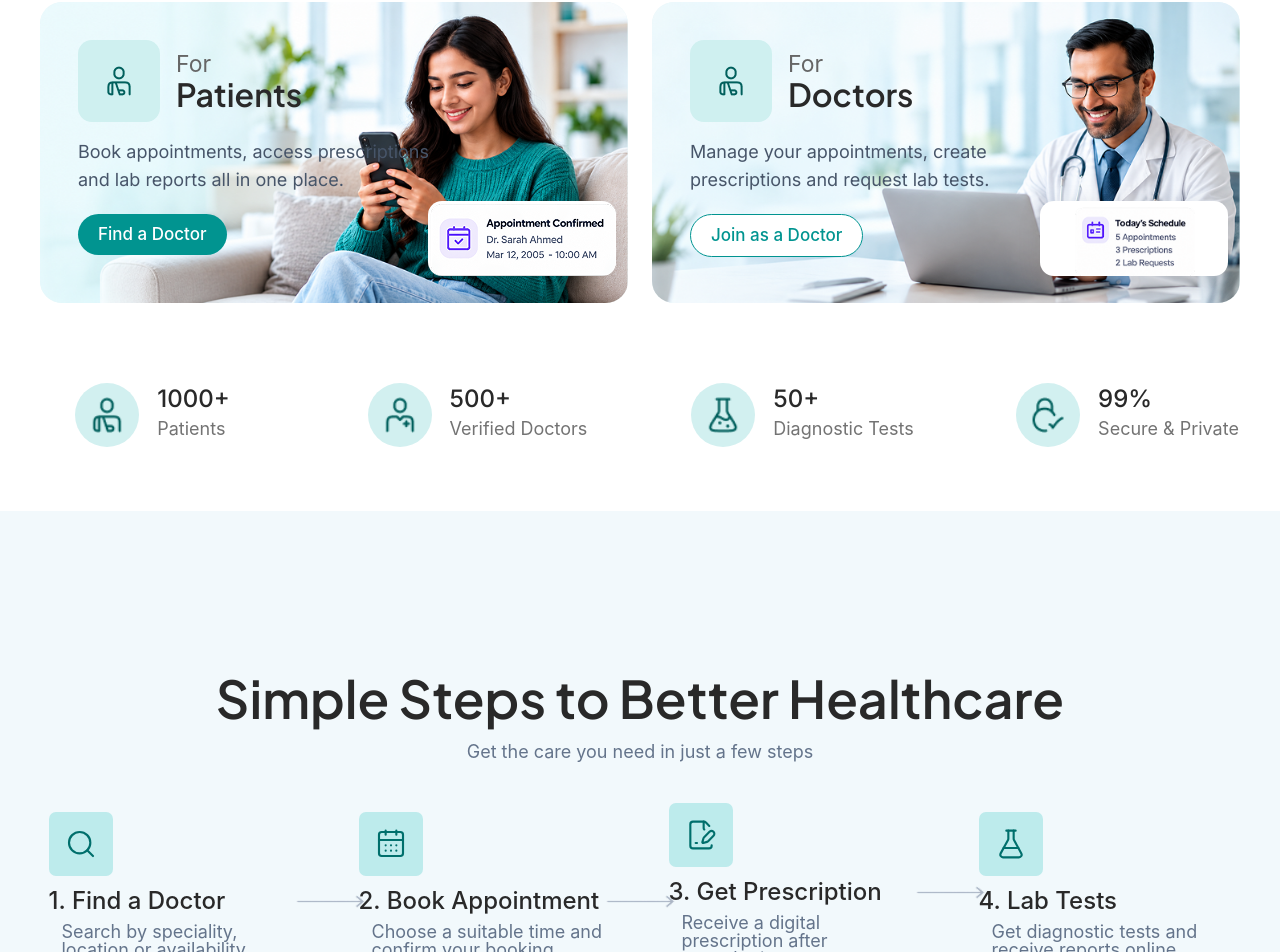
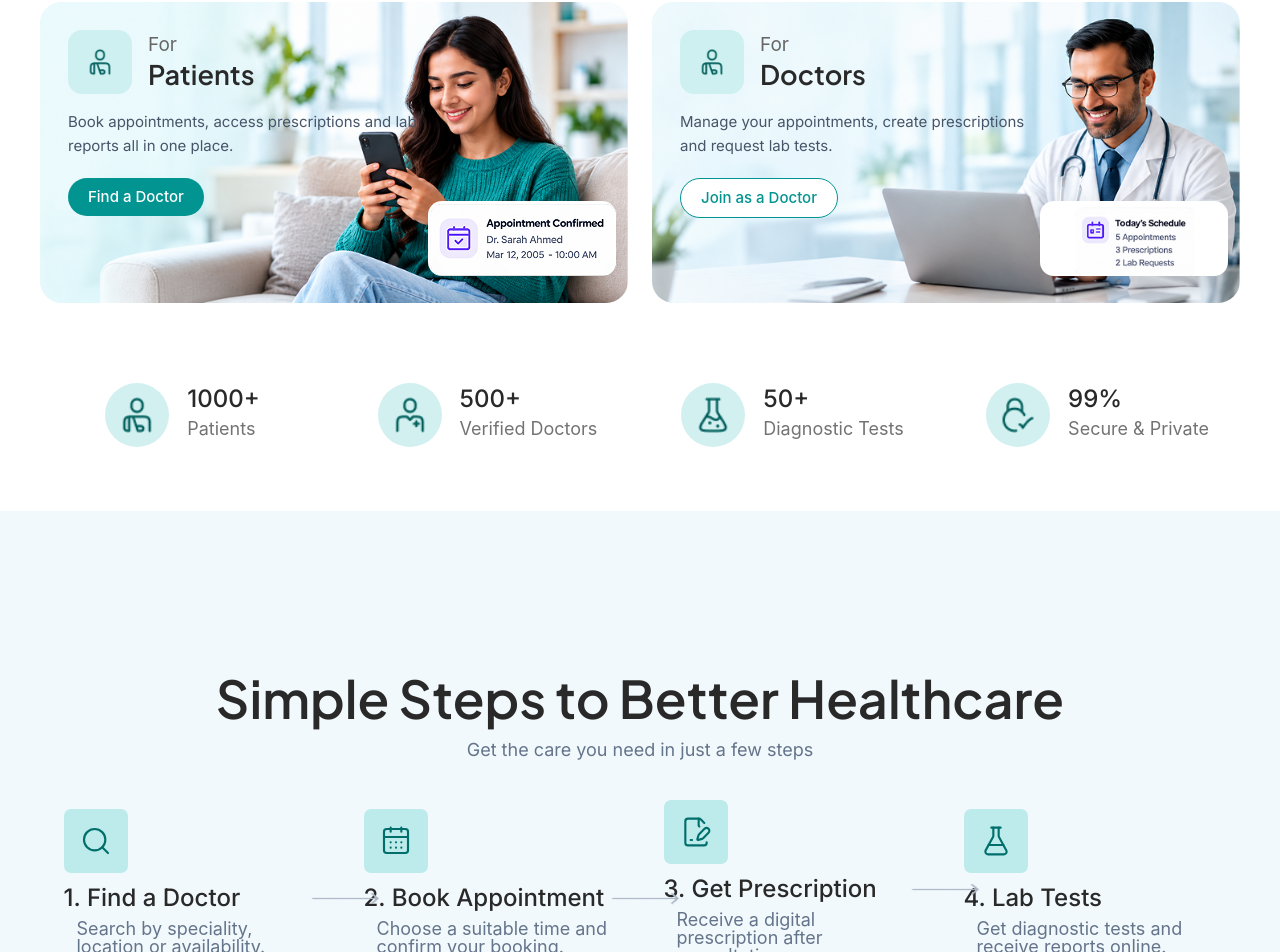
Before and after one commit to devjahid1/krafti_Health, a React (Vite) app: page / in a window 1280 px wide. Shown: the part 1662-2614 px from the top of the page. Built offline with nearby package versions, Linux system fonts and the light colour scheme.

Commit message:
zdgdxsddfsd

```diff
--- a/src/Components/Doctors_Components/DoctorFeatures.jsx
+++ b/src/Components/Doctors_Components/DoctorFeatures.jsx
@@ -39,7 +39,7 @@ const features = [
 
 const DoctorFeatures = () => {
   return (
-    <section className="w-full bg-white px-5 py-[50px] sm:px-8 sm:py-[60px] md:py-[65px] lg:px-10 lg:py-[100px]">
+    <section className="relative z-0 w-full bg-white px-5 py-[50px] sm:px-8 sm:py-[60px] md:py-[65px] lg:px-10 lg:py-[100px]">
       <div className="mx-auto w-full max-w-[1450px]">
 
         {/* Section Heading */}
@@ -55,7 +55,7 @@ const DoctorFeatures = () => {
         </div>
 
         {/* Feature Cards */}
-        <div className="mx-auto grid h-[321px] w-full max-w-[1920px] grid-cols-1 gap-4 sm:grid-cols-2 lg:grid-cols-4 lg:gap-[10px] xl:gap-[12px]">
+        <div className="mx-auto grid h-auto w-full max-w-[1920px] grid-cols-1 gap-4 sm:grid-cols-2 lg:h-[321px] lg:grid-cols-4 lg:gap-[10px] xl:gap-[12px]">
 
           {features.map((feature) => {
             const Icon = feature.icon;
@@ -63,7 +63,7 @@ const DoctorFeatures = () => {
             return (
               <div
                 key={feature.id}
-                className="flex min-h-[190px] w-full flex-col rounded-[10px] border border-[#E7EFF1] bg-[#FCFDFD] p-[18px] transition-shadow duration-300 hover:shadow-[0_5px_20px_rgba(0,0,0,0.05)] sm:min-h-[205px] sm:p-[20px] lg:min-h-[210px] lg:p-[14px] xl:p-[32px]"
+                className="flex min-h-[190px] w-full flex-col rounded-[10px] border border-[#E7EFF1] bg-[#FCFDFD] p-[18px] transition-shadow duration-300 hover:shadow-[0_5px_20px_rgba(0,0,0,0.05)] sm:min-h-[205px] sm:p-[20px] lg:min-h-0 lg:p-[14px] xl:p-[32px]"
               >
                 {/* Icon */}
                 <div className="mb-[12px] flex h-[64px] w-[64px] shrink-0 items-center justify-center rounded-[6px] bg-[#E1F6F5] text-[#008F89] sm:h-[38px] sm:w-[38px]">
--- a/src/Components/Home_Components/PatientDoctorSection.jsx.jsx
+++ b/src/Components/Home_Components/PatientDoctorSection.jsx.jsx
@@ -1,3 +1,4 @@
+
 import ps1 from "../../assets/HomeImg/ps1.png";
 import ds1 from "../../assets/HomeImg/ds1.png";
 
@@ -36,11 +37,17 @@ const sections = [
 const PatientDoctorSection = () => {
   return (
     <section className="w-full px-5 py-10 md:px-8 lg:px-10">
-      <div className="mx-auto grid w-full max-w-[1463px] grid-cols-1 gap-6 lg:grid-cols-2">
+      <div className="mx-auto grid w-full max-w-[1463px] grid-cols-1 gap-6 lg:grid-cols-2 lg:gap-5 xl:gap-6">
+
         {sections.map((item) => (
           <div
             key={item.id}
-            className="relative isolate aspect-[199/102] max-h-[375px] w-full overflow-hidden rounded-[22px] bg-[#EAF8FA]"
+            className="
+              relative isolate min-h-[250px] w-full overflow-hidden
+              rounded-[18px] bg-[#EAF8FA]
+              sm:aspect-[199/102] sm:min-h-0 sm:max-h-[375px]
+              sm:rounded-[22px]
+            "
           >
             {/* Background Image */}
             <img
@@ -49,59 +56,132 @@ const PatientDoctorSection = () => {
               className="absolute inset-0 -z-20 h-full w-full object-cover"
             />
 
-            {/* Background Overlay */}
-            <div className="absolute inset-0 -z-10" />
+            {/* Background Overlay - Mobile Only */}
+            <div className="absolute inset-0 -z-10 bg-white/65 sm:bg-transparent" />
 
             {/* Main Content */}
-            <div className="relative z-10 flex h-full flex-col items-start p-5 sm:p-7 md:p-8 lg:p-[38px]">
+            <div
+              className="
+                relative z-10 flex h-full flex-col items-start
+                p-4
+                sm:p-6
+                md:p-7
+                lg:p-6
+                xl:p-7
+                2xl:p-[38px]
+              "
+            >
               {/* Icon and Heading */}
-              <div className="flex items-center gap-4">
-                <div className="flex h-[82px] w-[82px] shrink-0 items-center justify-center rounded-[14px] bg-[#CFF0F0]">
+              <div className="flex items-center gap-3 sm:gap-4">
+
+                {/* Icon */}
+                <div
+                  className="
+                    flex h-[48px] w-[48px] shrink-0 items-center justify-center
+                    rounded-[10px] bg-[#CFF0F0]
+                    sm:h-[64px] sm:w-[64px] sm:rounded-[14px]
+                    lg:h-[58px] lg:w-[58px]
+                    xl:h-[64px] xl:w-[64px]
+                    2xl:h-[82px] 2xl:w-[82px]
+                  "
+                >
                   <img
                     src={item.icon}
                     alt=""
-                    className="h-[32px] w-[32px] object-contain"
+                    className="
+                      h-[23px] w-[23px] object-contain
+                      sm:h-[28px] sm:w-[28px]
+                      2xl:h-[32px] 2xl:w-[32px]
+                    "
                   />
                 </div>
 
+                {/* Heading */}
                 <div>
-                  <p className="text-[20px] leading-[26px] text-[#666666] md:text-[23px]">
+                  <p
+                    className="
+                      text-[14px] leading-[20px] text-[#666666]
+                      sm:text-[19px] sm:leading-[25px]
+                      lg:text-[17px]
+                      xl:text-[19px]
+                      2xl:text-[23px] 2xl:leading-[26px]
+                    "
+                  >
                     {item.label}
                   </p>
 
-                  <h2 className="text-[26px] font-semibold leading-[34px] text-[#292929] md:text-[32px] font-jakarta">
+                  <h2
+                    className="
+                      font-jakarta text-[20px] font-semibold leading-[27px]
+                      text-[#292929]
+                      sm:text-[26px] sm:leading-[34px]
+                      lg:text-[24px]
+                      xl:text-[27px]
+                      2xl:text-[32px]
+                    "
+                  >
                     {item.title}
                   </h2>
                 </div>
               </div>
 
               {/* Description */}
-              <p className="mt-4 w-[357px] max-w-full text-[18px] leading-[27px] text-[#475569] md:leading-[28px] font-inter">
+              <p
+                className="
+                  mt-3 w-[300px] max-w-full
+                  font-inter text-[12px] leading-[19px] text-[#475569]
+                  sm:mt-4 sm:w-[357px] sm:text-[16px] sm:leading-[24px]
+                  lg:text-[14px] lg:leading-[22px]
+                  xl:text-[15px] xl:leading-[24px]
+                  2xl:text-[18px] 2xl:leading-[28px]
+                "
+              >
                 {item.description}
               </p>
 
               {/* Button */}
               <button
-                className={`mt-[20px] flex items-center justify-center gap-[10px] rounded-[150px] px-[20px] py-[8px] text-[17px] font-medium transition duration-300 hover:-translate-y-1 ${
-                  item.type === "patient"
-                    ? "bg-[#019490] text-white hover:bg-[#007F7B]"
-                    : "border border-[#019490] bg-white text-[#019490] hover:bg-[#019490] hover:text-white"
-                }`}
+                className={`
+                  mt-4 flex items-center justify-center gap-[8px]
+                  rounded-[150px] px-[15px] py-[7px]
+                  text-[12px] font-medium
+                  transition duration-300 hover:-translate-y-1
+                  sm:mt-[20px] sm:gap-[10px]
+                  sm:px-[20px] sm:py-[8px] sm:text-[15px]
+                  xl:text-[15px]
+                  2xl:text-[17px]
+                  ${
+                    item.type === "patient"
+                      ? "bg-[#019490] text-white hover:bg-[#007F7B]"
+                      : "border border-[#019490] bg-white text-[#019490] hover:bg-[#019490] hover:text-white"
+                  }
+                `}
               >
                 {item.button}
               </button>
 
-              {/* Notification Image */}
-              <div className="absolute bottom-[9%] right-[2%] h-[75px] w-[188px] overflow-hidden rounded-[14px] bg-white shadow-[0_5px_25px_rgba(0,0,0,0.10)]">
+              {/* Notification Image - Hidden on Mobile */}
+              <div
+                className="
+                  absolute bottom-[9%] right-[2%]
+                  hidden h-[75px] w-[188px]
+                  overflow-hidden rounded-[14px]
+                  bg-white
+                  shadow-[0_5px_25px_rgba(0,0,0,0.10)]
+                  sm:block
+                "
+              >
                 <img
                   src={item.notification}
                   alt={`${item.title} notification`}
                   className="h-full w-full object-contain"
                 />
               </div>
+
             </div>
           </div>
         ))}
+
       </div>
     </section>
   );
--- a/src/Components/Home_Components/SimpleSteps.jsx
+++ b/src/Components/Home_Components/SimpleSteps.jsx
@@ -1,3 +1,4 @@
+
 import {
   Search,
   CalendarDays,
@@ -5,7 +6,7 @@ import {
   FlaskConical,
 } from "lucide-react";
 
-import arrow from "../../assets/HomeImg/arrow.png"
+import arrow from "../../assets/HomeImg/arrow.png";
 
 const steps = [
   {
@@ -19,7 +20,7 @@ const steps = [
     title: "Book Appointment",
     description: "Choose a suitable time and confirm your booking.",
     icon: CalendarDays,
-    },
+  },
   {
     id: 3,
     title: "Get Prescription",
@@ -36,58 +37,144 @@ const steps = [
 
 const SimpleSteps = () => {
   return (
-    <section className="mt-6 w-full h-[576px] bg-[#F2F9FC] px-5 py-[65px] md:px-10 lg:py-[75px]">
+    <section
+      className="
+        mt-6 h-auto w-full bg-[#F2F9FC]
+        px-5 py-10
+        sm:px-8 sm:py-12
+        md:px-10 md:py-[55px]
+        lg:py-[65px]
+        xl:h-[576px] xl:py-[75px]
+      "
+    >
       <div className="mx-auto w-full">
 
         {/* Section Heading */}
-        <div className="mb-[38px] text-center">
-          <h2 className="text-[28px] mt-23 font-jakarta font-semibold leading-[40px] text-[#292929] md:text-[52px] mb-5">
+        <div className="mb-8 text-center sm:mb-9 md:mb-[38px]">
+
+          <h2
+            className="
+              mt-0 mb-3
+              font-jakarta text-[23px] font-semibold leading-[1.3]
+              text-[#292929]
+              sm:text-[28px]
+              md:text-[36px] md:leading-[44px]
+              lg:text-[42px]
+              xl:mt-23 xl:mb-5 xl:text-[52px] xl:leading-[40px]
+            "
+          >
             Simple Steps to Better Healthcare
           </h2>
 
-          <p className="mt-2 text-[18px]  text-[#64748B]">
+          <p
+            className="
+              mt-2 font-inter text-[13px] leading-[21px]
+              text-[#64748B]
+              sm:text-[15px] sm:leading-[24px]
+              md:text-[16px]
+              lg:text-[17px]
+              xl:text-[18px]
+            "
+          >
             Get the care you need in just a few steps
           </p>
         </div>
 
         {/* Steps */}
-        <div className="mx-auto flex w-full flex-col items-start gap-10 sm:grid sm:grid-cols-2 lg:flex lg:flex-row lg:items-center lg:justify-around">
-
+        <div
+          className="
+            mx-auto grid w-full
+            grid-cols-1 justify-items-center
+            gap-8
+            sm:grid-cols-2 sm:gap-x-6 sm:gap-y-9
+            lg:gap-x-10 lg:gap-y-10
+            xl:flex xl:flex-row xl:items-center xl:justify-around xl:gap-0
+          "
+        >
           {steps.map((step, index) => {
             const Icon = step.icon;
 
             return (
               <div
                 key={step.id}
-                className="relative flex min-w-0 flex-col items-start px-2 lg:px-0"
+                className="
+                  relative flex w-full max-w-[300px]
+                  flex-col items-center
+                  text-center
+                  sm:max-w-[320px]
+                  xl:w-auto xl:max-w-none
+                  xl:items-start xl:px-0 xl:text-left
+                "
               >
                 {/* Icon */}
-                <div className="mb-[9px] flex h-[64px] w-[64px] shrink-0 items-center justify-center rounded-[7px] bg-[#BDEBEC] p-[16px] text-[#006F6C]">
-                  <Icon size={32} strokeWidth={1.6} />
+                <div
+                  className="
+                    mb-3 flex h-[52px] w-[52px] shrink-0
+                    items-center justify-center
+                    rounded-[7px] bg-[#BDEBEC]
+                    p-3 text-[#006F6C]
+                    sm:h-[58px] sm:w-[58px]
+                    xl:mb-[9px] xl:h-[64px] xl:w-[64px] xl:p-[16px]
+                  "
+                >
+                  <Icon
+                    size={32}
+                    strokeWidth={1.6}
+                    className="h-[25px] w-[25px] sm:h-[28px] sm:w-[28px] xl:h-8 xl:w-8"
+                  />
                 </div>
 
                 {/* Title */}
-                <h3 className="mb-[6px] whitespace-nowrap text-[24px] font-medium leading-[32px] text-[#292929]">
+                <h3
+                  className="
+                    mb-2 whitespace-normal
+                    font-inter text-[17px] font-medium leading-[24px]
+                    text-[#292929]
+                    sm:text-[19px] sm:leading-[27px]
+                    md:text-[21px]
+                    xl:mb-[6px] xl:whitespace-nowrap
+                    xl:text-[24px] xl:leading-[32px]
+                  "
+                >
                   {step.id}. {step.title}
                 </h3>
 
                 {/* Description */}
-                <p className="ml-[13px] w-[240px] max-w-[290px] text-[18px] leading-[18px] text-[#64748B]">
+                <p
+                  className="
+                    w-full max-w-[250px]
+                    text-[13px] leading-[20px]
+                    text-[#64748B]
+                    sm:text-[14px] sm:leading-[21px]
+                    md:text-[15px] md:leading-[22px]
+                    xl:ml-[13px] xl:w-[240px] xl:max-w-[290px]
+                    xl:text-[18px] xl:leading-[18px]
+                    xl:text-left
+                  "
+                >
                   {step.description}
                 </p>
 
-                {/* Arrow */}
+                {/* Arrow - Visible only from 1280px to 1535px */}
                 {index !== steps.length - 1 && (
-                  <div className="absolute lg:right-[-70px] 2xl:right-[-130px] top-[73px] z-50 hidden h-[33px] w-[83px] items-center justify-center lg:flex">
-                    <span className="text-[38px] font-bold leading-none ">
-                      <img src={arrow} alt="" />
-                    </span>
+                  <div
+                    className="
+                      absolute top-[73px] right-[-70px] z-50
+                      hidden h-[33px] w-[83px]
+                      items-center justify-center
+                      xl:flex 2xl:hidden
+                    "
+                  >
+                    <img
+                      src={arrow}
+                      alt=""
+                      className="h-full w-full object-contain"
+                    />
                   </div>
                 )}
               </div>
             );
           })}
-
         </div>
       </div>
     </section>
--- a/src/Components/Home_Components/StatisticsSection.jsx
+++ b/src/Components/Home_Components/StatisticsSection.jsx
@@ -1,3 +1,4 @@
+
 import patientIcon from "../../assets/HomeImg/stat1.png";
 import doctorIcon from "../../assets/HomeImg/stat2.png";
 import labIcon from "../../assets/HomeImg/stat4.png";
@@ -34,9 +35,38 @@ const StatisticsSection = () => {
   return (
     <section className="w-full bg-white py-10">
       {/* Main Container */}
-      <div className="relative left-1/2 flex max-w-[1720px] -translate-x-1/2">
-        {/* Statistics Grid */}
-        <div className="grid w-full grid-cols-1 gap-6 sm:grid-cols-2 lg:grid-cols-4 lg:gap-5">
+      <div className="mx-auto flex w-full max-w-[1720px] justify-center px-4 sm:px-6 md:px-8 lg:px-10 lg:py-0">
+
+        {/* Mobile & Tablet */}
+        <div className="grid w-fit grid-cols-2 justify-items-center gap-x-5 gap-y-7 sm:gap-x-10 sm:gap-y-8 lg:hidden">
+          {statistics.map((item) => (
+            <div
+              key={item.id}
+              className="flex w-fit items-center justify-start gap-2 sm:gap-3"
+            >
+              <div className="flex h-[42px] w-[42px] shrink-0 items-center justify-center rounded-full bg-[#D2F0F0] sm:h-[50px] sm:w-[50px]">
+                <img
+                  src={item.icon}
+                  alt=""
+                  className="h-[25px] w-[25px] object-contain sm:h-[30px] sm:w-[30px]"
+                />
+              </div>
+
+              <div className="flex flex-col">
+                <h3 className="font-inter text-[17px] font-medium leading-[22px] text-[#292929] sm:text-[20px] sm:leading-[25px]">
+                  {item.number}
+                </h3>
+
+                <p className="whitespace-nowrap text-[10px] leading-[17px] text-[#737373] sm:text-[13px] sm:leading-[21px]">
+                  {item.label}
+                </p>
+              </div>
+            </div>
+          ))}
+        </div>
+
+        {/* Desktop - Original Design Preserved */}
+        <div className="hidden w-full grid-cols-4 gap-5 lg:grid">
           {statistics.map((item) => (
             <div
               key={item.id}
@@ -53,7 +83,7 @@ const StatisticsSection = () => {
 
               {/* Statistics Content */}
               <div className="flex flex-col">
-                <h3 className="text-[24px]  font-medium leading-[28px] text-[#292929] font-inter">
+                <h3 className="font-inter text-[24px] font-medium leading-[28px] text-[#292929]">
                   {item.number}
                 </h3>
 
@@ -64,6 +94,7 @@ const StatisticsSection = () => {
             </div>
           ))}
         </div>
+
       </div>
     </section>
   );
```
Also changed, not shown: src/Components/Features_Components/AppointmentSystemSection.jsx (+16 -16 lines), src/Components/Features_Components/DigitalPrescriptionSection.jsx (+15 -15 lines), src/Components/Features_Components/LabManagementSection.jsx (+14 -14 lines), src/Components/Features_Components/PeopleFirstSection.jsx (+9 -9 lines).
